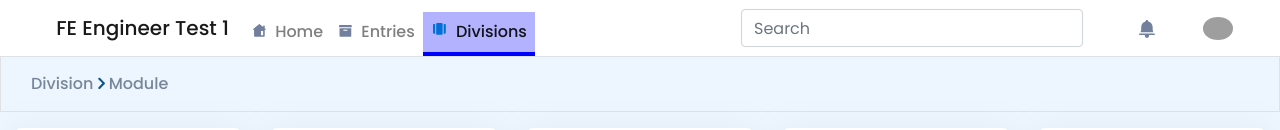
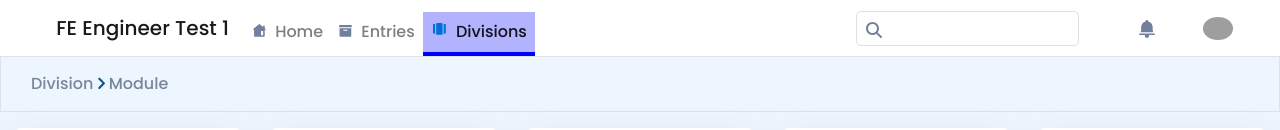
Before and after one commit to Muhammadcod/Engineer-Task, a React (Create React App) app: page / in a window 1280 px wide. Shown: the top 130 px of the page. Built offline with nearby package versions, Linux system fonts and the light colour scheme; no server answers; grey boxes are pictures that could not be loaded; some icons are missing.

Commit message:
fix: Search bar and icon color

```diff
--- a/src/App.js
+++ b/src/App.js
@@ -10,6 +10,7 @@ import {ReactComponent as Phone} from './assets/Vectorphone.svg';
 import {ReactComponent as Home} from './assets/Shape-home.svg';
 import {ReactComponent as Location} from './assets/pin 1-location.svg';
 import {ReactComponent as Journal} from './assets/notes-book 1.svg';
+import {ReactComponent as Hand} from './assets/Search-hand.svg';
 import {ReactComponent as Division} from './assets/Opportunitiydivis.svg';
 import {ReactComponent as Box} from './assets/Shape-box.svg';
 import {
@@ -76,10 +77,12 @@ function App() {
                                     className="sr-only">(current)</span></a>
                             </li>
                         </ul>
-                        <form className="form-inline  mr-5">
-                            <input className="form-control mr-sm-2" type="search" placeholder="Search"
-                                   aria-label="Search"/>
-                        </form>
+                        <div className="input-icons">
+                            <span className='icon'><Hand /></span>
+                            <input className="input-field"
+                                   type="text"
+                                   placeholder="" />
+                        </div>
                         <ul className="navbar-nav">
                             <li className="nav-item nav-item__middle mr-5">
                                 <span>
--- a/src/index.css
+++ b/src/index.css
@@ -115,7 +115,9 @@ li.nav-item.nav-item__middle {
 
 .rotate svg {
     transform: rotate(180deg);
+    color: #B4B4BB;
 }
+
 
 .circle {
     width: 2px;
@@ -288,3 +290,24 @@ td.entries {
 .entries ul {
     color: #25213B;
 }
+
+.input-icons {
+    position: relative;
+    margin-right: -80px;
+}
+
+.input-field {
+    height: 35px;
+    border: 1px solid #DCE1E7;
+    padding: 10px 10px 10px 35px;
+    border-radius: 5px;
+    width: 41%;
+    margin-left: 180px;
+}
+
+.input-icons span {
+    position: absolute;
+    top: 7px;
+    left: 35%;
+    pointer-events: none;
+}
```
Also changed, not shown: src/assets/Search-hand.svg (added), 1 other file (tests, documents, lock files or other folders).
